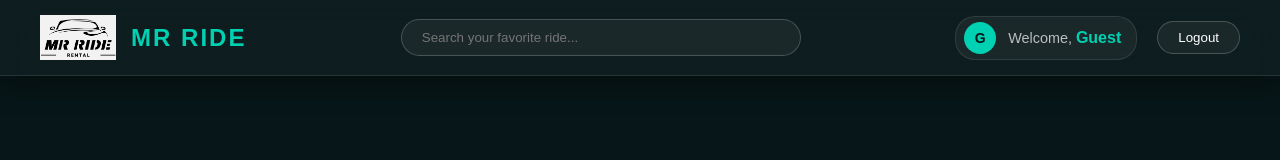
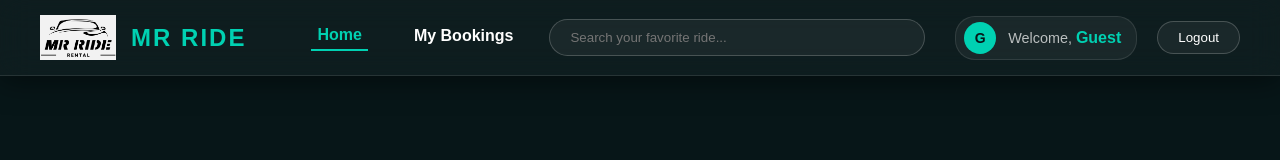
Before and after one commit to mnmrukshan/MR-Ride, a React (Create React App) app in the folder frontend/: page /home in a window 1280 px wide. Shown: the top 160 px of the page. Built offline with nearby package versions, Linux system fonts and the light colour scheme.

Commit message:
feat(nav): add My Bookings button and active state styling

```diff
--- a/frontend/src/Home.js
+++ b/frontend/src/Home.js
@@ -1,8 +1,11 @@
 import React, { useState } from 'react';
+import { useLocation, useNavigate } from 'react-router-dom'; // 👈 useLocation and useNavigate added
 import myLogo from './logo2.png';
 import Footer from './Footer';
 
 function Home() {
+  const location = useLocation(); // 👈 To identify the current page
+  const navigate = useNavigate(); // 👈 For professional navigation
   const userName = localStorage.getItem("userName") || "Guest";
   const [category, setCategory] = useState("All");
   const [searchTerm, setSearchTerm] = useState("");
@@ -14,6 +17,21 @@ function Home() {
   const [bookingTime, setBookingTime] = useState("");
 
   const accentColor = "#00d1b2";
+
+  // Professional Nav Style logic
+  const getNavLinkStyle = (path) => ({
+    background: 'none',
+    border: 'none',
+    borderBottom: location.pathname === path ? `2px solid ${accentColor}` : 'none', // 👈 Active underline
+    color: location.pathname === path ? accentColor : 'white', // 👈 Active color
+    cursor: 'pointer',
+    fontWeight: 'bold',
+    fontSize: '1rem',
+    paddingBottom: '5px',
+    transition: '0.3s',
+    marginLeft: '20px'
+  });
+
   const logoutButtonStyle = {
     background: 'rgba(255, 255, 255, 0.05)',
     color: 'white',
@@ -71,11 +89,34 @@ function Home() {
     window.location.href = "/";
   };
 
-  const handleBookingSubmit = (e) => {
+  const handleBookingSubmit = async (e) => {
     e.preventDefault();
-    // Smooth navigation placeholder - closing modal with success state
-    alert(`Successfully Booked ${selectedVehicle.name} for ${bookingDate} at ${bookingTime}!`);
-    setSelectedVehicle(null);
+
+    const bookingData = {
+      userEmail: userName,
+      vehicleName: selectedVehicle.name,
+      pickupDate: bookingDate,
+      pickupTime: bookingTime
+    };
+
+    try {
+      const response = await fetch('http://localhost:5000/api/book', {
+        method: 'POST',
+        headers: { 'Content-Type': 'application/json' },
+        body: JSON.stringify(bookingData),
+      });
+
+      if (response.ok) {
+        alert(`Successfully Reserved: ${selectedVehicle.name} for ${bookingDate}`);
+        setSelectedVehicle(null);
+        setBookingDate("");
+        setBookingTime("");
+      } else {
+        alert("Booking failed! Please try again.");
+      }
+    } catch (error) {
+      alert("Server error! Make sure your backend is running on port 5000.");
+    }
   };
 
   return (
@@ -91,6 +132,18 @@ function Home() {
         <div style={{ display: 'flex', alignItems: 'center', gap: '15px' }}>
           <img src={myLogo} alt="Logo" style={{ height: '45px', width: 'auto' }} />
           <h2 style={{ color: accentColor, margin: 0, letterSpacing: '2px', fontWeight: '800' }}>MR RIDE</h2>
+
+          {/* Professional Navigation Buttons with Active State */}
+          <div style={{ display: 'flex', gap: '20px', marginLeft: '30px' }}>
+            <button
+                onClick={() => navigate("/home")}
+                style={getNavLinkStyle("/home")}
+            >Home</button>
+            <button
+                onClick={() => navigate("/my-bookings")}
+                style={getNavLinkStyle("/my-bookings")}
+            >My Bookings</button>
+          </div>
         </div>
 
         <div style={{ flex: 1, maxWidth: '400px', margin: '0 30px', position: 'relative', display: 'flex', alignItems: 'center' }}>
```
